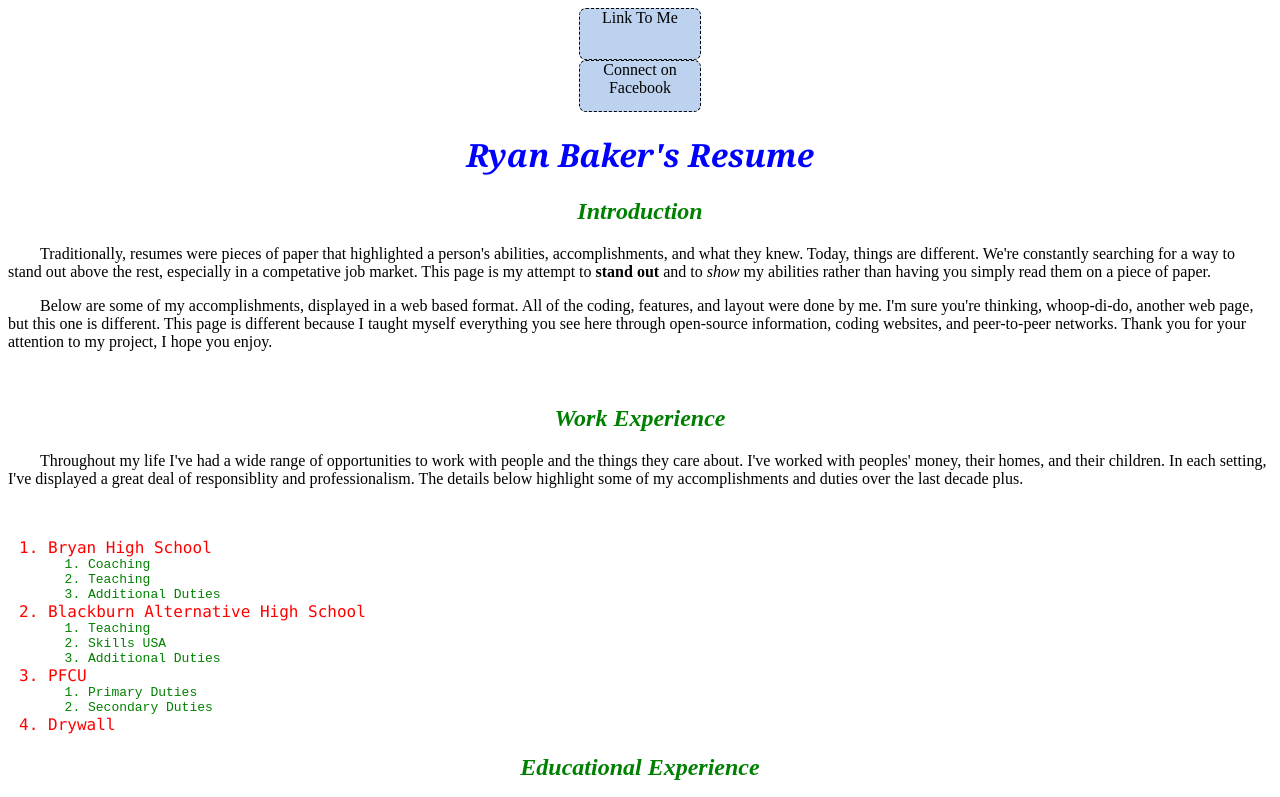
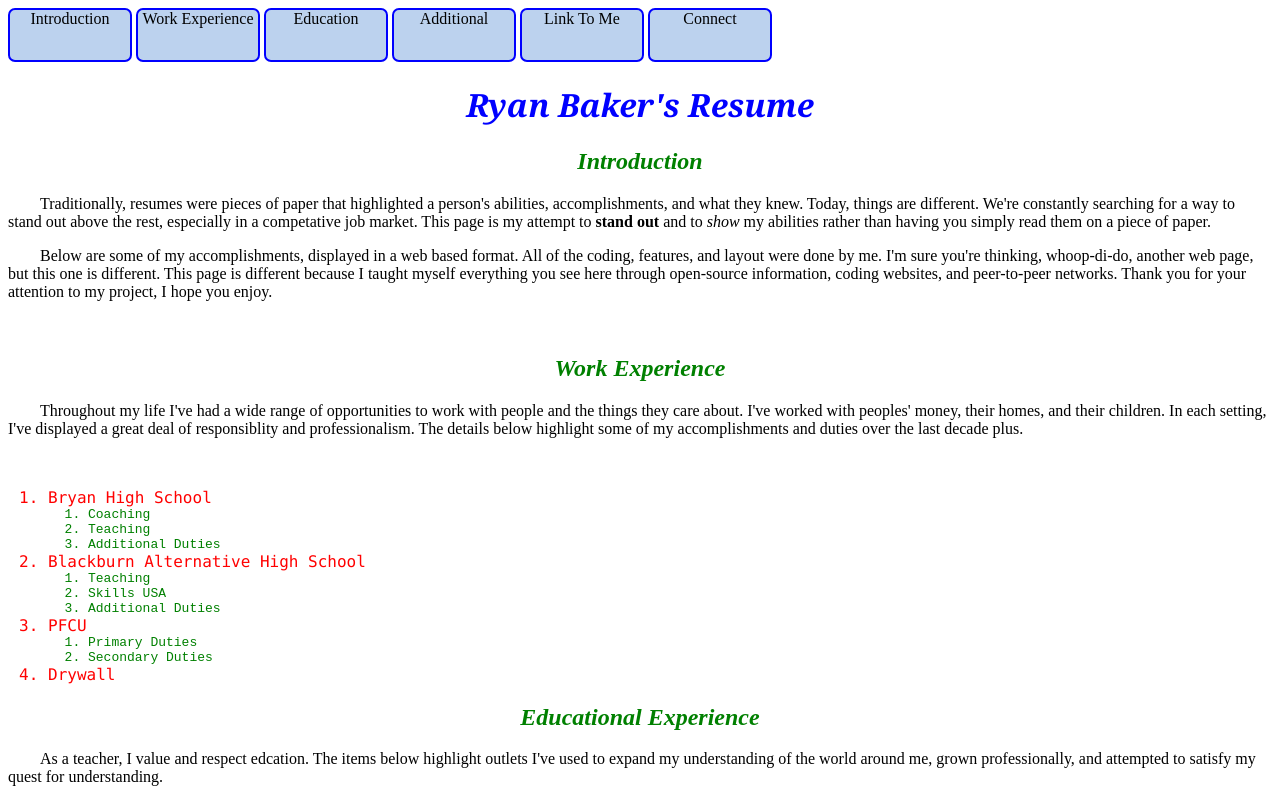
Before and after one commit to codecuddy/first-project, a plain HTML site: page index.html in a window 1280 px wide. Shown: the top 797 px of the page. Drawn offline with Linux system fonts and the light colour scheme.

Commit message:
Format Buttons

```diff
--- a/index.html
+++ b/index.html
@@ -11,10 +11,15 @@
 
 <body>
 
+   <div>
 
-    <div class="center-button"><a href="http://www.linkedin.com">Link To Me</a></div>
-    <div class="center-button"><a href="http://www.facebook.com">Connect on Facebook</a></div>
-
+    <div class="button">Introduction</div>
+    <div class="button">Work Experience</div>
+    <div class="button">Education</div>
+    <div class="button">Additional</div>
+    <div class="button"><a href="http://www.linkedin.com">Link To Me</a></div>
+    <div class="button"><a href="http://www.facebook.com">Connect</a></div>
+ </div>
     <h1>Ryan Baker's Resume</h1>
 
     <div>
--- a/style.css
+++ b/style.css
@@ -36,22 +36,27 @@
 /*Cool Pic for behind name...won't show yet http://www-tc.pbs.org/wgbh/nova/next/wp-content/uploads/2016/04/cosmic-dark-ages.jpg*/
 
 a:link {color: black;
-	text-decoration: none;}
+	text-decoration: none;
+
+}
 
 a:hover {color:yellow;}
 
 a:visited {color:purple;}
 
-.center-button{
+div {text-align: left;}
+
+.button{
 height: 50px;
 width: 120px;
 border-color: #6495ed;
 background-color: #bcd2ee;
 border-style: 2px solid black;
 border-radius: 7px;
+text-align: center;
+border: 2px solid blue;
+display: inline-block;
 margin: auto;
-text-align: center;
-border: 1px dashed black;
 }
 
 #header {font-family: serif;
```
